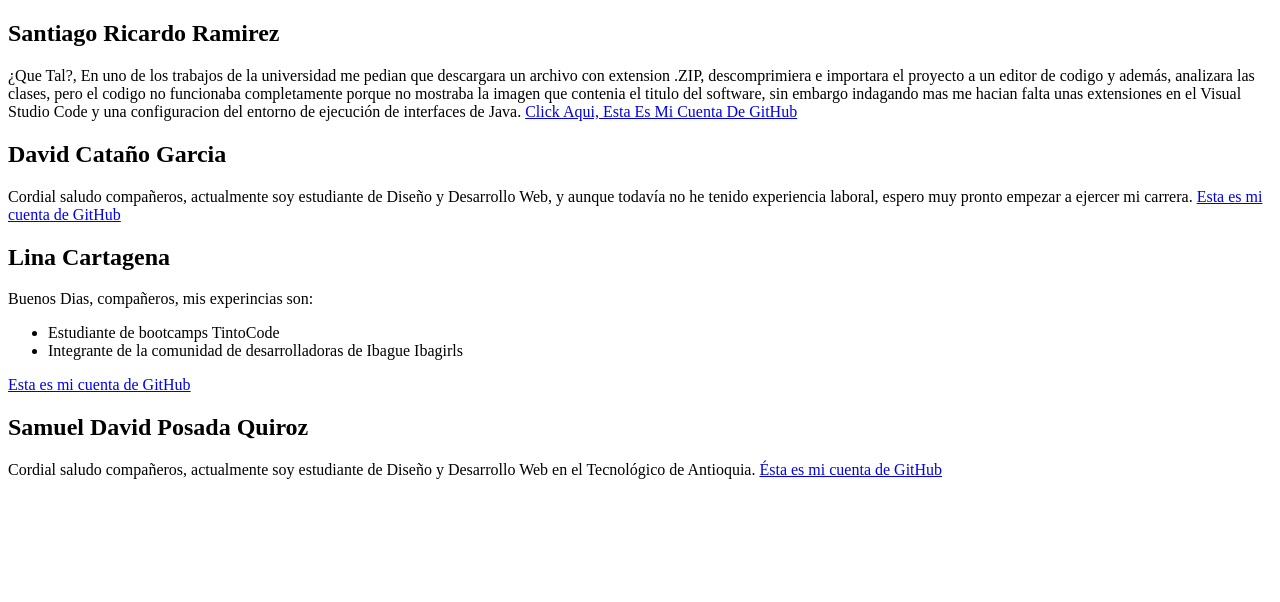
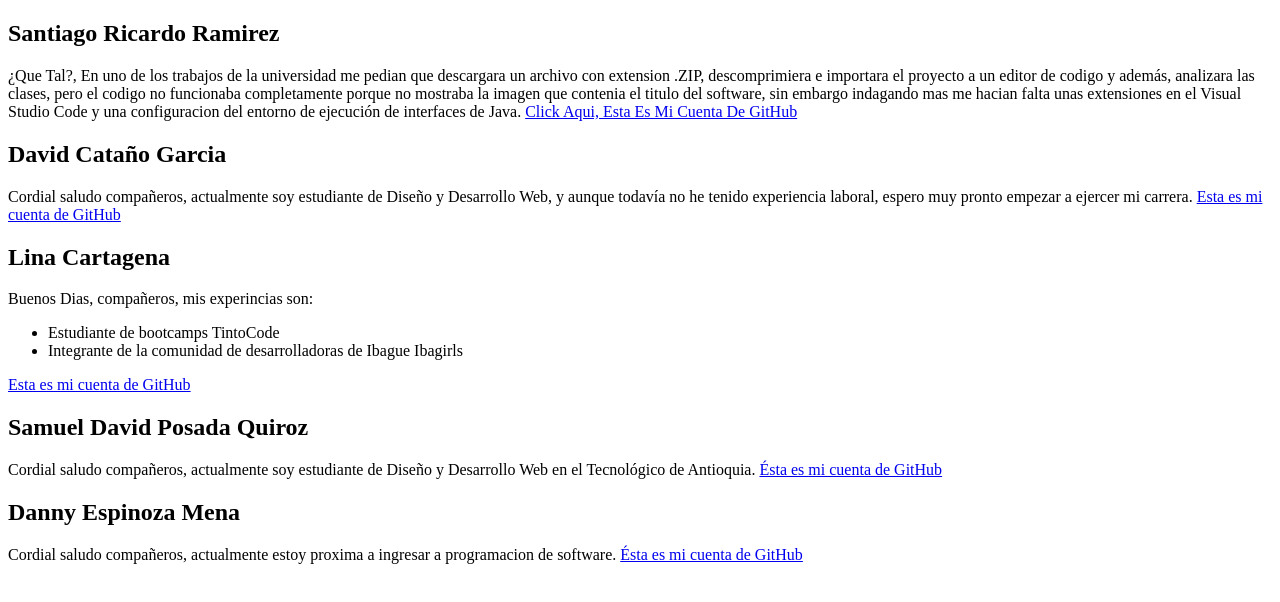
Before and after one commit to SantiagoRicardo/Repositorio-HTML-GitHub, a plain HTML site: page index.html in a window 1280 px wide. Drawn offline with Linux system fonts and the light colour scheme.

Commit message:
aporte de danny

```diff
--- a/index.html
+++ b/index.html
@@ -1,11 +1,13 @@
 <!DOCTYPE html>
 <html lang="en">
+
 <head>
   <meta charset="UTF-8" />
   <meta http-equiv="X-UA-Compatible" content="IE=edge" />
   <meta name="viewport" content="width=device-width, initial-scale=1.0" />
   <title>Unida 2 Git y GitHub- Repositorio HTML</title>
 </head>
+
 <body>
   <section>
     <h1>Santiago Ricardo Ramirez</h1>
@@ -18,9 +20,7 @@
       falta unas extensiones en el Visual Studio Code y una configuracion del
       entorno de ejecución de interfaces de Java.
 
-        <a href="https://github.com/SantiagoRicardo"
-          >Click Aqui, Esta Es Mi Cuenta De GitHub</a
-        >
+      <a href="https://github.com/SantiagoRicardo">Click Aqui, Esta Es Mi Cuenta De GitHub</a>
     </p>
   </section>
 
@@ -57,6 +57,20 @@
       <a href="https://github.com/samuelp331">Ésta es mi cuenta de GitHub</a>
     </p>
   </section>
-      <!--Final Samuel Posada-->
+  <!--Final -Samuel Posada-->
+
+  <!--Inicio - Danny Espinoza-->
+  <section>
+    <h1>Danny Espinoza Mena</h1>
+    <p>
+      Cordial saludo compañeros, actualmente estoy proxima a ingresar a programacion de software.
+      <a href="https://github.com/Espinosa1404">Ésta es mi cuenta de GitHub</a>
+    </p>
+  </section>
+
+  <!-- Final Danny Espinoza     -->
+
+
 </body>
+
 </html>
```
Lines whose indentation alone changed are shown as unchanged.
